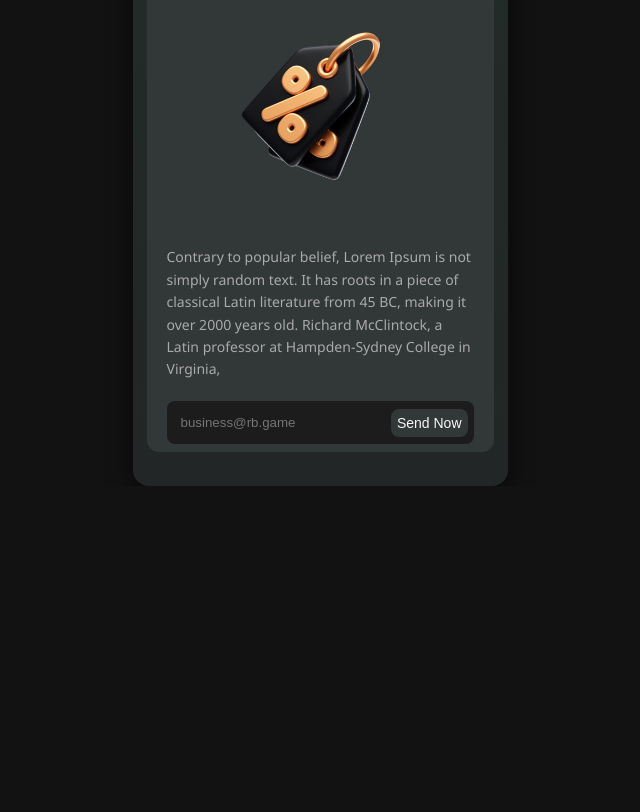
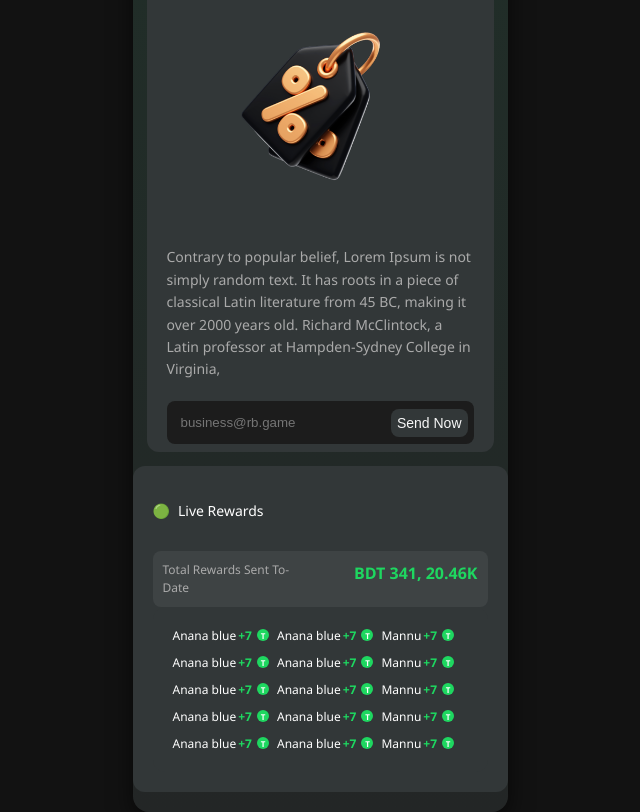
Before and after one commit to tushu003/affiliate, a plain HTML site: page index.html in a window 1280 px wide. Shown: the part 1632-2444 px from the top of the page, without its empty margins (320-960 px from the left). Before the commit the page ends 2118 px from the top, so only its background shows below. Drawn offline with Linux system fonts and the light colour scheme.

Commit message:
live reword serction work running

```diff
--- /dev/null
+++ b/Styles/live-reword.css
@@ -0,0 +1,137 @@
+/* ================================
+   Live Rewards Section
+   ================================ */
+:root {
+  --live-bg: #323738; /* background box */
+  --live-title: #ffffff; /* title text */
+  --live-sub: #aaaaaa; /* subtitle text */
+  --live-accent: #1ed760; /* green accent */
+  --live-summary-bg: #3e4344;
+}
+
+.live-rewards {
+  background: var(--live-bg);
+  margin: 14px;
+  padding: 20px;
+  border-radius: 12px;
+  color: var(--live-title);
+}
+
+.live-rewards .live-header {
+  display: flex;
+  align-items: center;
+  gap: 8px;
+  font-size: 16px;
+  font-weight: 600;
+  margin-bottom: 16px;
+}
+
+.live-rewards .live-header h3 {
+  font-weight: 400;
+  font-size: 14px;
+  line-height: 150%;
+}
+
+.live-rewards .live-icon {
+  font-size: 14px;
+}
+
+.live-rewards .live-summary {
+  display: flex;
+  justify-content: space-between;
+  font-size: 12px;
+  text-align: start;
+  line-height: 150%;
+  border-radius: 8px;
+  color: var(--live-sub);
+  background: var(--live-summary-bg);
+  padding: 10px;
+}
+
+.live-rewards .live-summary .live-amount {
+  font-weight: 700;
+  color: var(--live-accent);
+  line-height: 150%;
+  font-size: 16px;
+}
+
+.live-rewards {
+  /* max-width: 345px; */
+  margin: 0 auto;
+  background: var(--live-bg);
+  /* padding: 20px; */
+  /* border-radius: 12px; */
+}
+
+.live-list {
+  display: flex;
+  flex-direction: column;
+  gap: 10px;
+}
+
+.live-row {
+  display: grid;
+  grid-template-columns: 1fr 1fr 1fr;
+  gap: 8px;
+  font-size: 14px;
+  color: var(--live-title);
+  align-items: center;
+}
+
+.live-row p {
+  margin: 0;
+  display: flex;
+  align-items: center;
+  gap: 2px;
+  font-size: 12px;
+  font-weight: 400;
+  white-space: nowrap;
+}
+
+.live-row b {
+  color: var(--live-accent);
+  font-weight: 600;
+  margin: 0 3px 0 0;
+}
+
+.live-row span {
+  background-color: var(--live-accent);
+  color: var(--live-title);
+  width: 12px;
+  height: 12px;
+  border-radius: 50%;
+  display: inline-flex;
+  align-items: center;
+  justify-content: center;
+  font-size: 8px;
+  font-weight: bold;
+  font-style: normal;
+  flex-shrink: 0;
+}
+
+/* Alternative layout to match the 3-column structure in image */
+.live-row-alt {
+  display: flex;
+  justify-content: space-between;
+  align-items: center;
+  font-size: 14px;
+  color: var(--live-title);
+  padding: 8px 0;
+  gap: 20px;
+}
+
+.live-row-alt .item {
+  display: flex;
+  align-items: center;
+  gap: 8px;
+  flex: 1;
+}
+
+.live-row-alt .item .name {
+  color: var(--live-title);
+}
+
+.live-row-alt .item .value {
+  color: var(--live-accent);
+  font-weight: bold;
+}
--- a/index.html
+++ b/index.html
@@ -5,6 +5,7 @@
     <meta name="viewport" content="width=device-width,initial-scale=1" />
     <title>Affiliate Card</title>
     <link rel="stylesheet" href="Styles/affiliate-card.css" />
+    <link rel="stylesheet" href="Styles/live-reword.css" />
   </head>
   <body>
     <div class="container">
@@ -95,9 +96,94 @@
           </p>
 
           <div class="send-input-row">
-          <input class="send-input-text" type="business@rb.game" placeholder="business@rb.game" />
-          <button class="send-btn">Send Now</button>
+            <input
+              class="send-input-text"
+              type="business@rb.game"
+              placeholder="business@rb.game"
+            />
+            <button class="send-btn">Send Now</button>
+          </div>
         </div>
+
+        <!-- Live Rewards Section -->
+        <div class="live-rewards">
+          <div class="live-header">
+            <span class="live-icon">🟢</span>
+            <h3>Live Rewards</h3>
+          </div>
+
+          <div class="live-summary">
+            <span
+              >Total Rewards Sent To- <br />
+              Date</span
+            >
+            <span class="live-amount">BDT 341, 20.46K</span>
+          </div>
+
+           <div class="live-rewards">
+            <div class="live-list">
+                <div class="live-row">
+                    <p>
+                        Anana blue <b>+7</b><span>T</span>
+                    </p>
+                    <p>
+                        Anana blue <b>+7</b><span>T</span>
+                    </p>
+                    <p>
+                        Mannu <b>+7</b><span>T</span>
+                    </p>
+                </div>
+
+                <div class="live-row">
+                    <p>
+                        Anana blue <b>+7</b><span>T</span>
+                    </p>
+                    <p>
+                        Anana blue <b>+7</b><span>T</span>
+                    </p>
+                    <p>
+                        Mannu <b>+7</b><span>T</span>
+                    </p>
+                </div>
+
+                <div class="live-row">
+                    <p>
+                        Anana blue <b>+7</b><span>T</span>
+                    </p>
+                    <p>
+                        Anana blue <b>+7</b><span>T</span>
+                    </p>
+                    <p>
+                        Mannu <b>+7</b><span>T</span>
+                    </p>
+                </div>
+
+                <div class="live-row">
+                    <p>
+                        Anana blue <b>+7</b><span>T</span>
+                    </p>
+                    <p>
+                        Anana blue <b>+7</b><span>T</span>
+                    </p>
+                    <p>
+                        Mannu <b>+7</b><span>T</span>
+                    </p>
+                </div>
+
+                <div class="live-row">
+                    <p>
+                        Anana blue <b>+7</b><span>T</span>
+                    </p>
+                    <p>
+                        Anana blue <b>+7</b><span>T</span>
+                    </p>
+                    <p>
+                        Mannu <b>+7</b><span>T</span>
+                    </p>
+                </div>
+            </div>
+        </div>
+          </div>
         </div>
       </div>
     </div>
```
